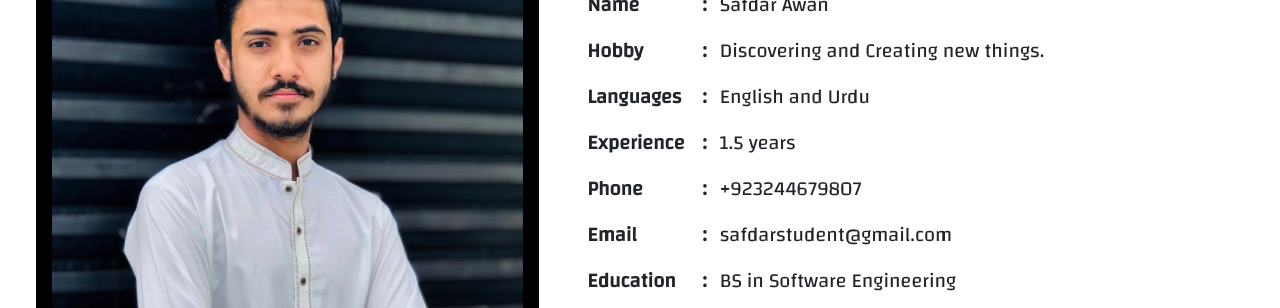
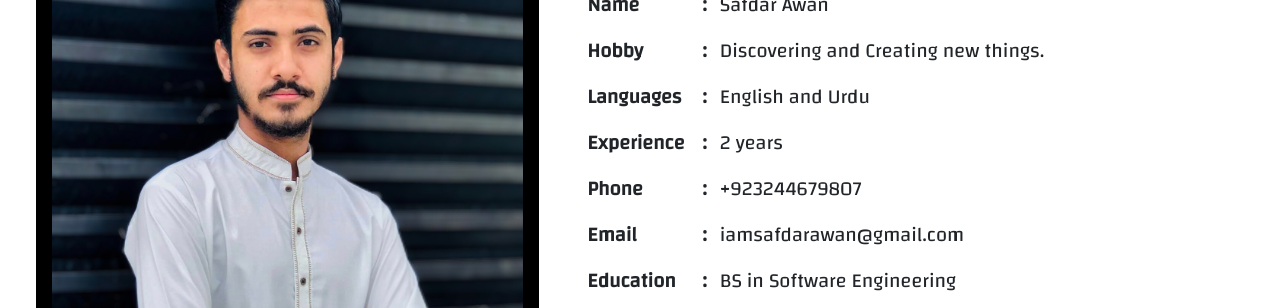
Before and after one commit to safdarAwaN786/Portfolio, a React (Create React App) app in the folder frontend/: page / in a window 1280 px wide. Shown: the part 1040-1348 px from the top of the page. Built offline with nearby package versions, Linux system fonts and the light colour scheme.

Commit message:
link updated

```diff
--- a/frontend/src/components/AboutSection.jsx
+++ b/frontend/src/components/AboutSection.jsx
@@ -30,9 +30,9 @@ export default function InfoSection() {
                         <li className="fontSizeChange py-2"> <span className="infoProperty"><b>Name</b></span> <b className="me-2">: </b>  Safdar Awan </li>
                         <li className="fontSizeChange py-2"> <span className="infoProperty"><b>Hobby</b></span> <b className="me-2">: </b>Discovering and Creating new things. </li>
                         <li className="fontSizeChange py-2"> <span className="infoProperty"><b>Languages</b></span> <b className="me-2">: </b> English and Urdu </li>
-                        <li className="fontSizeChange py-2"> <span className="infoProperty"><b>Experience</b></span> <b className="me-2">: </b> 1.5 years </li>
+                        <li className="fontSizeChange py-2"> <span className="infoProperty"><b>Experience</b></span> <b className="me-2">: </b> 2 years </li>
                         <li className="fontSizeChange py-2"> <span className="infoProperty"><b>Phone</b></span> <b className="me-2">: </b> +923244679807 </li>
-                        <li className="fontSizeChange py-2"> <span className="infoProperty"><b>Email</b></span> <b className="me-2">: </b> safdarstudent@gmail.com </li>
+                        <li className="fontSizeChange py-2"> <span className="infoProperty"><b>Email</b></span> <b className="me-2">: </b> iamsafdarawan@gmail.com </li>
                         <li className="fontSizeChange py-2"> <span className="infoProperty"><b>Education</b></span> <b className="me-2">: </b> BS in Software Engineering </li>
                         <li className="fontSizeChange py-2"> <span className="infoProperty"><b>FREELANCE</b></span> <b className="me-2">: </b>Available </li>
                     </ul>
--- a/frontend/src/components/ContactsSection.jsx
+++ b/frontend/src/components/ContactsSection.jsx
@@ -49,7 +49,7 @@ export default function ContactsSection() {
                         <MdEmail className="fs-1 mx-auto lightGreenColor" />
                         <div className="p-lg-2 p-md-2 p-0">
                             <h3 className="text-center mb-0">Email</h3>
-                            <p className="text-center fs-5">iamsafdarawan@gmail.com</p>
+                            <p className="text-center fs-5">iamsafdarawan@ gmail.com</p>
                         </div>
                     </div>
                 </div>
```
Also changed, not shown: 8 other files (tests, documents, lock files or other folders).
